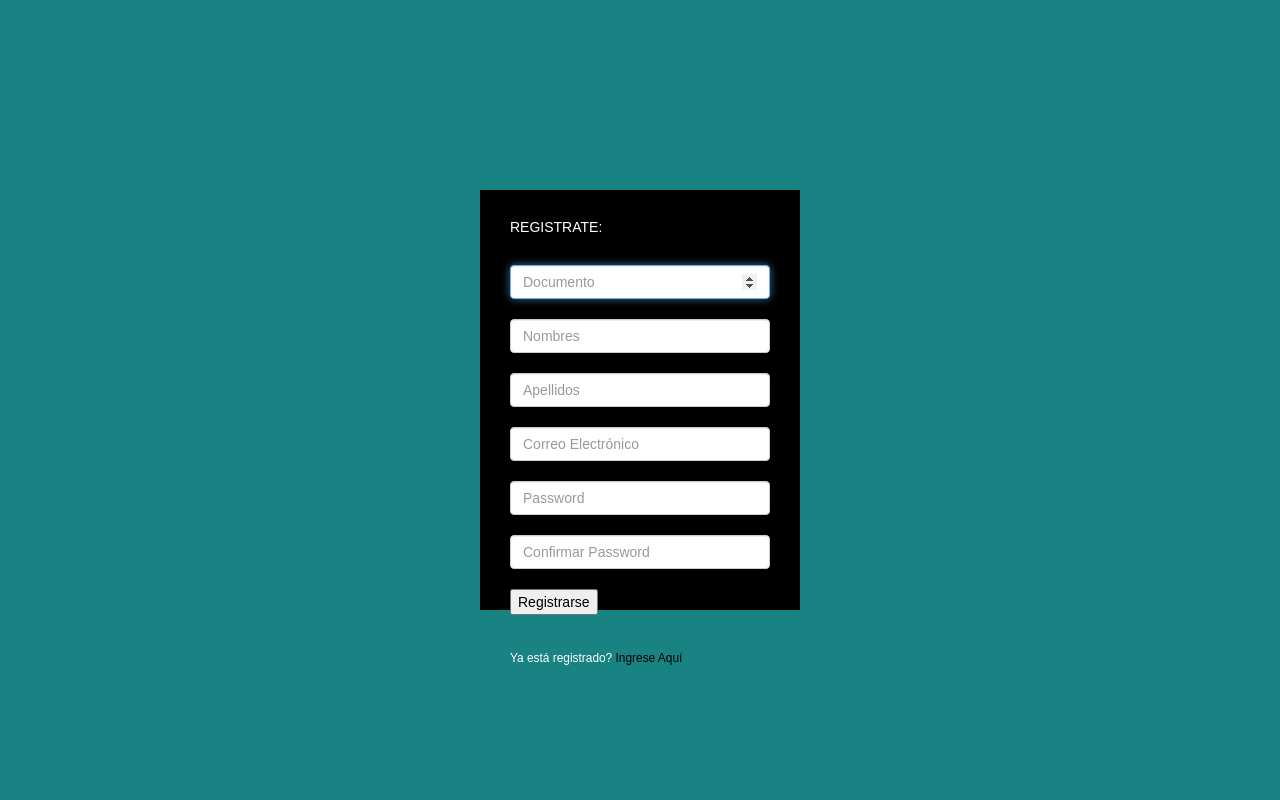
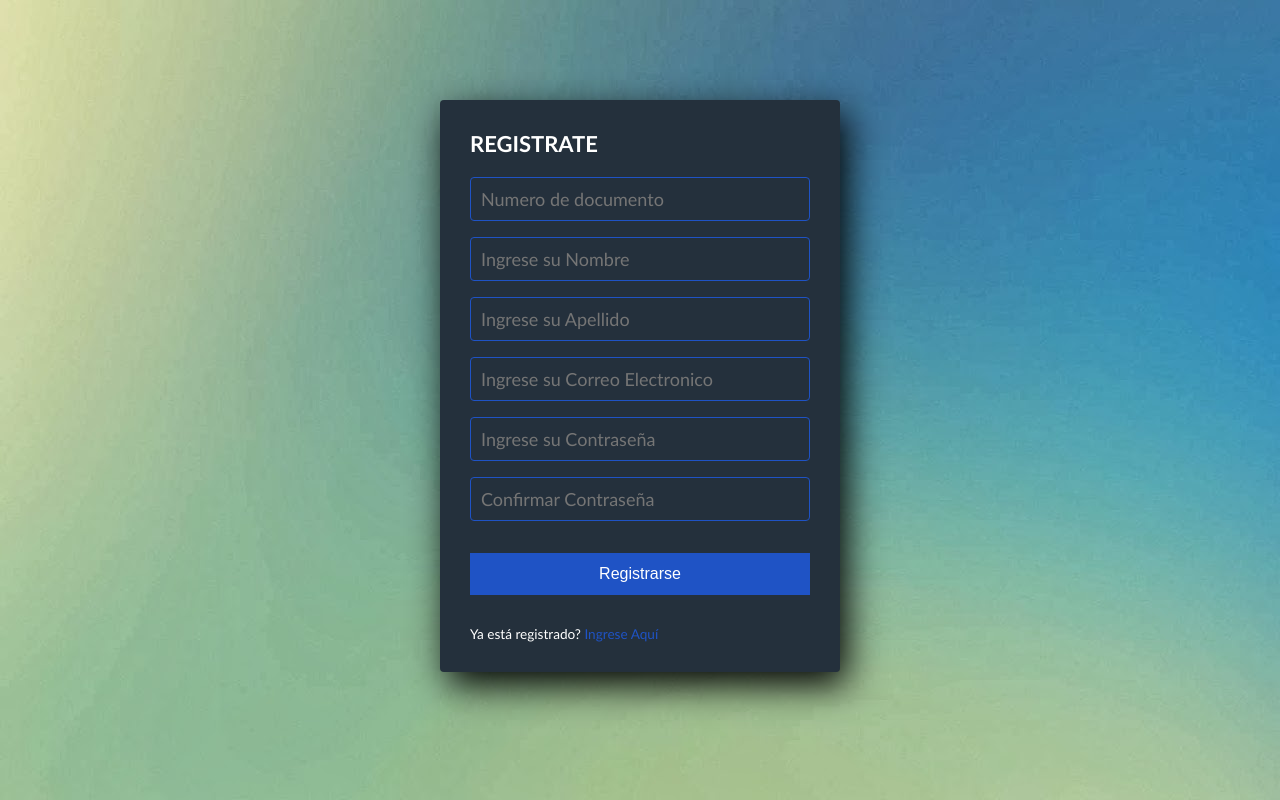
Before and after one commit to Alexanderlopez23/escolarycontenido, a PHP site: page /registro.php in a window 1280 px wide. Run offline with PHP 8.4, Linux system fonts and the light colour scheme.

Commit message:
Se arregla la vista de registro.php

```diff
--- /dev/null
+++ b/css/formularioregistrocss.css
@@ -0,0 +1,65 @@
+* {
+  margin: 0;
+  padding: 0;
+  box-sizing: border-box;
+}
+
+body {
+  background-image: url('fondo.jpg');
+}
+
+.form-register {
+  width: 400px;
+  background: #24303c;
+  padding: 30px;
+  margin: auto;
+  margin-top: 100px;
+  border-radius: 4px;
+  font-family: 'calibri';
+  color: white;
+  box-shadow: 7px 13px 37px #000;
+}
+
+.form-register h4 {
+  font-size: 22px;
+  margin-bottom: 20px;
+}
+
+.controls {
+  width: 100%;
+  background: #24303c;
+  padding: 10px;
+  border-radius: 4px;
+  margin-bottom: 16px;
+  border: 1px solid #1f53c5;
+  font-family: 'calibri';
+  font-size: 18px;
+  color: white;
+}
+
+.form-register p {
+  height: 40px;
+  text-align: center;
+  font-size: 18px;
+  line-height: 40px;
+}
+
+.form-register a {
+  color: white;
+  text-decoration: none;
+}
+
+.form-register a:hover {
+  color: white;
+  text-decoration: underline;
+}
+
+.form-register .botons {
+  width: 100%;
+  background: #1f53c5;
+  border: none;
+  padding: 12px;
+  color: white;
+  margin: 16px 0;
+  font-size: 16px;
+}
--- a/registro.php
+++ b/registro.php
@@ -13,13 +13,10 @@ if (isset($_SESSION['erroresValidacion'])) {
 <!DOCTYPE html>
 <html lang="es">
     <head>
-        <meta charset="utf-8">
-        <meta http-equiv="X-UA-Compatible" content="IE=edge">
-        <meta name="viewport" content="width=device-width, initial-scale=1">
-        <meta name="description" content="">
-        <meta name="author" content="">
-         <link rel="stylesheet" href="https://maxcdn.bootstrapcdn.com/bootstrap/3.3.7/css/bootstrap.min.css">
-
+        <meta charset="UTF-8">
+        <meta name="viewport" content="width=device-width, initial-scale=1.0">
+        <meta http-equiv="X-UA-Compatible" content="ie=edge">
+        <link rel="stylesheet" href="css/formularioregistrocss.css">
         <title>REGISTRARTE</title>
         <!-- Funciones JavaScript propias del sistema -->
         <script type="text/javascript" src="javascript/funciones.js"></script>
@@ -27,52 +24,17 @@ if (isset($_SESSION['erroresValidacion'])) {
         <script type="text/javascript" src="javascript/md5.js"></script>
         <link rel="shortcut icon" href="imagenes/Favicon.ico">
     </head>
-
-    <style>
-
-    .login-box {
-    width: 320px;
-    height: 420px;
-    background: #000;
-    color: #fff;
-    top: 50%;
-    left: 50%;
-    position: absolute;
-    transform: translate(-50%, -50%);
-    box-sizing: border-box;
-    padding: 70px 30px;
-}
-
-body {
-    margin: 0;
-    padding: 0;
-    background-color:#198282;
-    background-size: cover;
-    font-family: sans-serif;
-    height: 100vh;
-}
-
-
-    </style>
-
-
     <body>
-        <div>
-<!--            <h3 style="color:white"> <center> REGISTRO </center> </h3>-->
-        </div>
-        <div>
-            <form class="login-box" method="POST" action="Controlador.php" id="formRegistro">
-                <h5 style="margin-top:-40px">REGISTRATE:</h5>
-                <div><br>
-                        <input placeholder="Documento" class="form-control" name="documento" type="number" required="required" autofocus
-                               value=<?php
+        <form method="POST" action="Controlador.php" id="formRegistro">
+            <section class="form-register">
+                <h4>REGISTRATE</h4>
+                <input class="controls" type="number" name="documento"  placeholder="Numero de documento" value=<?php
                 if (isset($erroresValidacion['datosViejos']['documento']))
-                                   echo "\"".$erroresValidacion['datosViejos']['documento']."\"";
+                    echo "\"" . $erroresValidacion['datosViejos']['documento'] . "\"";
                 if (isset($_SESSION['documento']))
-                                   echo "\"".$_SESSION['documento']."\"";
+                    echo "\"" . $_SESSION['documento'] . "\"";
                 unset($_SESSION['documento']);
-                               ?>
-                               >
+                ?>>
                 <div>
                     <?php
                     if (isset($erroresValidacion['marcaCampo']['documento']))
@@ -83,18 +45,14 @@ body {
                         echo "<font color='red'>" . $erroresValidacion['mensajesError']['documento'] . "</font>";
                     ?>
                 </div>
-                    </div>
-                    <div>
-                         <br>
-                        <input placeholder="Nombres" class="form-control" name="nombre" type="text"   required="required"
-                               value=<?php
+                <input class="controls" type="text" name="nombre"  placeholder="Ingrese su Nombre" value=<?php
                 if (isset($erroresValidacion['datosViejos']['nombre']))
-                                   echo "\"".$erroresValidacion['datosViejos']['nombre']."\"";
-                               if (isset($_SESSION['nombre'])){
-                                   echo "\"".$_SESSION['nombre']."\"";
-                               unset($_SESSION['nombre']);}
-                               ?>
-                               >
+                    echo "\"" . $erroresValidacion['datosViejos']['nombre'] . "\"";
+                if (isset($_SESSION['nombre'])) {
+                    echo "\"" . $_SESSION['nombre'] . "\"";
+                    unset($_SESSION['nombre']);
+                }
+                ?>>
                 <div>
                     <?php
                     if (isset($erroresValidacion['marcaCampo']['nombre']))
@@ -105,18 +63,14 @@ body {
                         echo "<font color='red'>" . $erroresValidacion['mensajesError']['nombre'] . "</font>";
                     ?>
                 </div>
-                    </div>
-                    <div>
-                         <br>
-                        <input placeholder="Apellidos" class="form-control" name="apellidos" type="text"  required="required"
-                               value=<?php
+                <input class="controls" type="text" name="apellidos"  placeholder="Ingrese su Apellido" value=<?php
                 if (isset($erroresValidacion['datosViejos']['apellidos']))
-                                   echo "\"".$erroresValidacion['datosViejos']['apellidos']."\"";
-                               if (isset($_SESSION['apellidos'])){
-                                   echo "\"".$_SESSION['apellidos']."\"";
-                               unset($_SESSION['apellidos']);}
-                               ?>
-                               >
+                    echo "\"" . $erroresValidacion['datosViejos']['apellidos'] . "\"";
+                if (isset($_SESSION['apellidos'])) {
+                    echo "\"" . $_SESSION['apellidos'] . "\"";
+                    unset($_SESSION['apellidos']);
+                }
+                ?>>
                 <div>
                     <?php
                     if (isset($erroresValidacion['marcaCampo']['apellidos']))
@@ -127,18 +81,14 @@ body {
                         echo "<font color='red'>" . $erroresValidacion['mensajesError']['apellidos'] . "</font>";
                     ?>
                 </div>
-                    </div>
-                    <div>
-                         <br>
-                        <input id="InputCorreo" class="form-control" placeholder="Correo Electrónico" name="email" type="email"  required="required"
-                               value=<?php
+                <input class="controls" type="email" name="email" id="InputCorreo" placeholder="Ingrese su Correo Electronico" required="required" value=<?php
                 if (isset($erroresValidacion['datosViejos']['email']))
-                                   echo "\"".$erroresValidacion['datosViejos']['email']."\"";
-                               if (isset($_SESSION['email'])){
-                                   echo "\"".$_SESSION['email']."\"";
-                               unset($_SESSION['email']);}
-                               ?>
-                               >
+                    echo "\"" . $erroresValidacion['datosViejos']['email'] . "\"";
+                if (isset($_SESSION['email'])) {
+                    echo "\"" . $_SESSION['email'] . "\"";
+                    unset($_SESSION['email']);
+                }
+                ?>>
                 <div>
                     <?php
                     if (isset($erroresValidacion['marcaCampo']['email']))
@@ -149,33 +99,22 @@ body {
                         echo "<font color='red'>" . $erroresValidacion['mensajesError']['email'] . "</font>";
                     ?>
                 </div>
-                    </div>
-                    <div>
-                         <br>
-                        <input id="InputPassword" class="form-control" placeholder="Password" name="password" type="password" value=""  required="required">
-                    </div>
-                    <div>
-                         <br>
-                        <input id="InputPassword2" class="form-control" placeholder="Confirmar Password" name="password2" type="password" value="">
-                    </div>
+                <input class="controls" type="password" name="password" id="InputPassword"  placeholder="Ingrese su Contraseña" required="required" >
+                <input class="controls" type="password" name="password2" placeholder="Confirmar Contraseña" id="InputPassword2">
+
                 <input type="hidden" name="ruta" value="gestionDeRegistro">
-                    <br>
-                    <button onclick="valida_registro()"><span style="color:black"> Registrarse </span></button>
-
-                <div>
-                    <br>
+                <button class="botons" onclick="valida_registro()"><span>Registrarse</span></button>
                 <div style=" padding-top:15px; font-size:85%">
                     Ya está registrado?
                     <a href="login.php">
-                            <span style="color:black"> Ingrese Aquí </span>
+                        <span style="color:#1f53c5"> Ingrese Aquí </span>
                     </a>
                 </div>
-                </div>
+            </section>
             <?php
             if (isset($erroresValidacion))
                 $erroresValidacion = NULL;
             ?>
         </form>
-        </div>
     </body>
 </html>
```
Also changed, not shown: css/fondo.jpg (added). Lines whose indentation alone changed are shown as unchanged.
